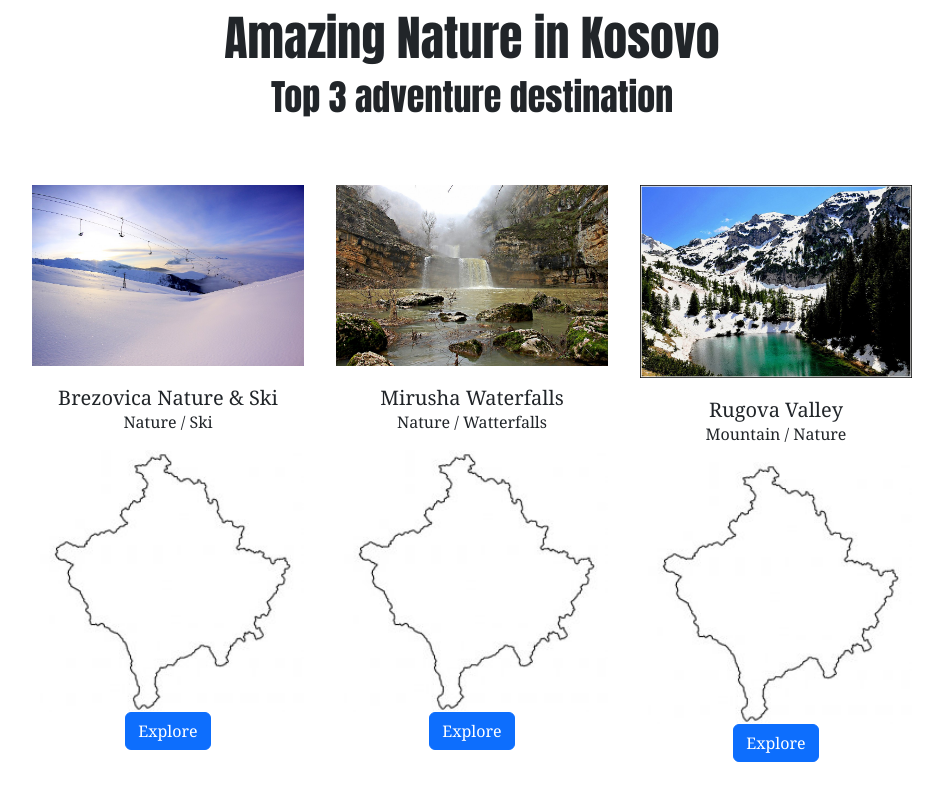
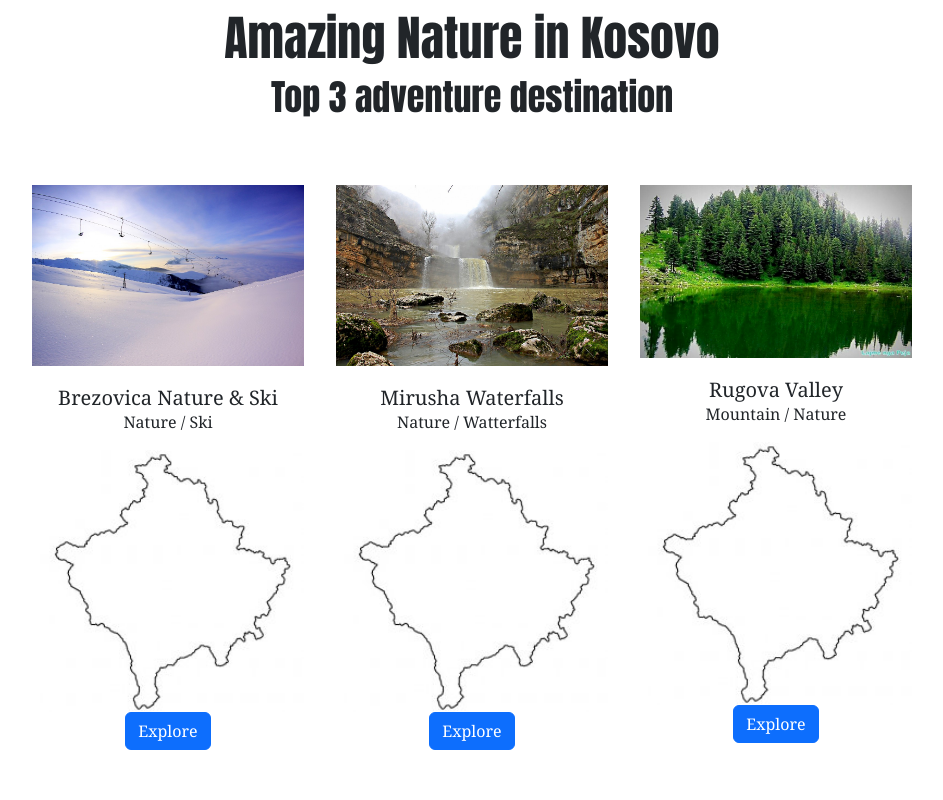
Before and after one commit to arbreshamedgjonaj/Bootstrap-Frameworks, a website: page index.html in a window 1280 px wide. Shown: the part 776-1576 px from the top of the page, without its empty margins (148-1091 px from the left). Drawn offline with nearby package versions, Linux system fonts and the light colour scheme.

Commit message:
change card img

```diff
--- a/index.html
+++ b/index.html
@@ -118,7 +118,7 @@
                     </div>
                 </div>
                 <div class="p-2 g-col-6 " style="width: 18rem;">
-                    <img src="/images/liqeni-1.jpg" class="card-img-top" alt="View of Rugova">
+                    <img src="/images/liqenat.jpg" class="card-img-top" alt="View of Rugova">
                     <div class="card-body">
                         <h5 class="card-title">Rugova Valley</h5>
                         <p class="card-text">Mountain / Nature </p>
```
Also changed, not shown: images/liqenat.jpg (added), images/rugovaf.jpg (added), styles/index.css (line endings or trailing spaces).
